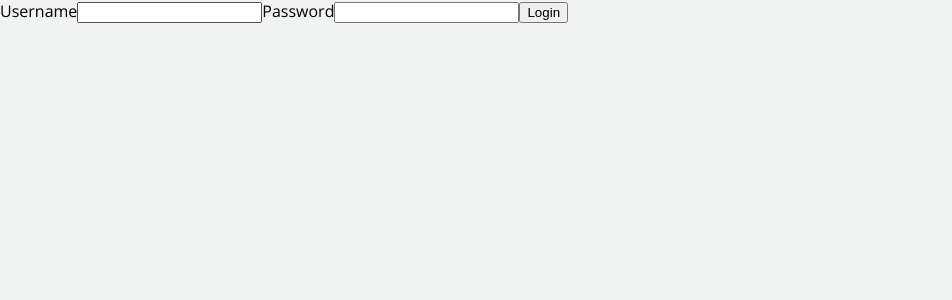
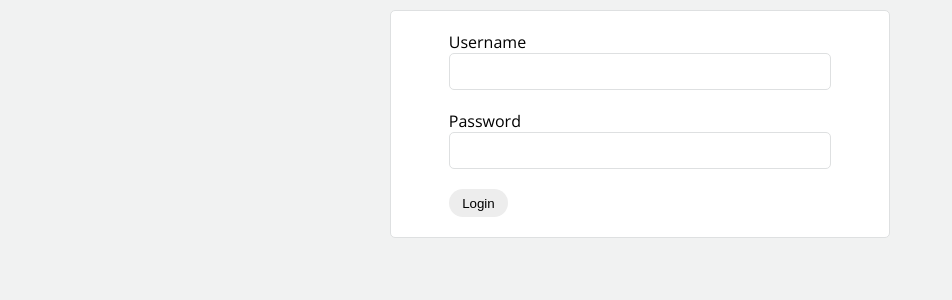
Before and after one commit to NicolaiHygino/segware-upvotes, a React (Create React App) app: page / in a window 1280 px wide. Shown: the top 300 px of the page, without its empty margins (0-952 px from the left). Built offline with nearby package versions, Linux system fonts and the light colour scheme.

Commit message:
adding some style to Login component

```diff
--- a/src/Login/index.js
+++ b/src/Login/index.js
@@ -1,22 +1,33 @@
 import React from 'react';
+import {
+  Form,
+  InputWrapper,
+  Input,
+  Button,
+} from './style';
+import { MainSection } from '../globalStyle';
 
 const Login = () => {
   return (
-    <form aria-label="form">
+    <MainSection>
+      <Form aria-label="form">
+        <InputWrapper>
           <label htmlFor="username">Username</label>
-      <input
+          <Input
             type="text"
             name="username"
             id="username"
           />
           <label htmlFor="password">Password</label>
-      <input
+          <Input
             type="password"
             name="password"
             id="password"
           />
-      <button>Login</button>
-    </form>
+          <Button>Login</Button>
+        </InputWrapper>
+      </Form>
+    </MainSection>
   );
 };
 
--- a/src/Login/style.js
+++ b/src/Login/style.js
@@ -0,0 +1,37 @@
+import styled from "styled-components";
+
+export const Form = styled.form`
+  display: flex;
+  align-items: center;
+  justify-content: space-around;
+  flex-direction: column;
+  width: 100%;
+  padding: 20px 10px;
+  max-width: 500px;
+  height: auto;
+  border: 1px solid #dee0e1;
+  border-radius: 5px;
+  background-color: white;
+  margin: 10px;
+`;
+
+export const InputWrapper = styled.div`
+  width: 80%;
+`;
+
+export const Input = styled.input`
+  width: 100%;
+  padding: 10px;
+  border: 1px solid #dee0e1;
+  border-radius: 5px;
+  background-color: white;
+  margin-bottom: 20px;
+`;
+
+export const Button = styled.button`
+  background-color: #ededed;
+  border: 0;
+  border-radius: 32px;
+  padding: .5em 1em;
+  cursor: pointer;
+`;
```
Lines whose indentation alone changed are shown as unchanged.
